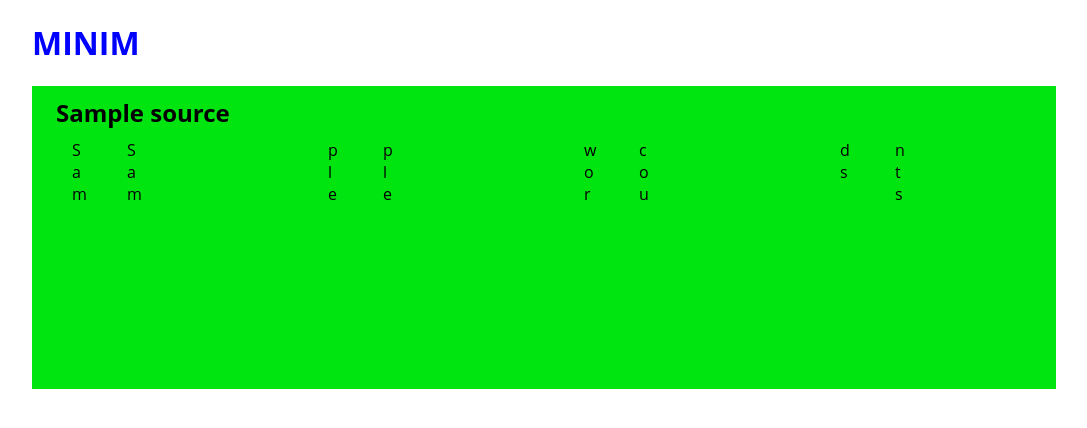
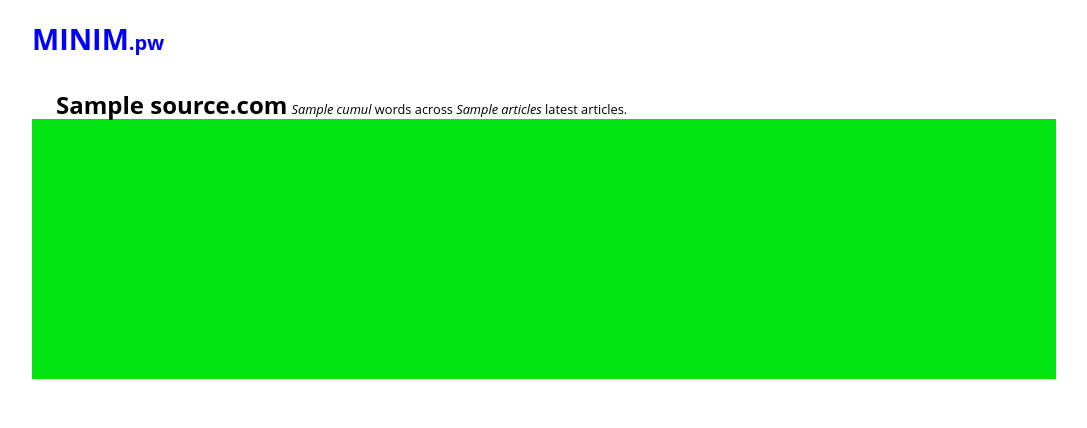
Before and after one commit to Jeddf/Minim, a Flask app: template templates/home.html in a window 1280 px wide. Shown: the top 428 px of the page, without its empty margins (96-1183 px from the left). Run offline with Flask 2, Linux system fonts and the light colour scheme; the template is opened without the code that fills it: most values are stand-ins (such as "Sample title", 1, 10 or a date in 2020).

Commit message:
Add overall data, shading for appearances, layout tweaks

```diff
--- a/Minim.py
+++ b/Minim.py
@@ -40,19 +40,21 @@ def crawl(offline=0):
                 return 'Already populated today.'
             else:
                 curs.execute("""
-                         INSERT into submits (source, date)
-                         VALUES(?, date('now')
-                     );""", ([t.source]))
-                for p in t.averages:
-                    x = 0
+                                INSERT into submits (source, cumul, articles, date)
+                                VALUES(?, ?, ?, date('now')
+                                );"""
+                            , (t.source, t.cumul, len(t.articles)))
+                for a in t.averages:
+                    x=0
                     for r in t.articles:
-                        if p in r:
-                             x += 1
+                        if a in r:
+                            if x < 8:
+                                x += 1
                     curs.execute("""
                              INSERT into wordage (word, count, appears, submitid)
                              VALUES(?, ?, ?, (SELECT id FROM submits
                              WHERE source=? AND date=date('now')))
-                             ;""", (p, t.averages[p], x, t.source))
+                             ;""", (a, t.averages[a], x, t.source))
     return 'Refreshed.'
 
 @app.route('/')
@@ -62,21 +64,23 @@ def home():
     with sqlite3.connect('counts.db') as db:
         curs = db.cursor()
         for site in sites:
-            logs[site]={}
-            curs = db.execute("""SELECT word
+            logs[site]=[]
+            curs = db.execute("""SELECT id, cumul, articles, date
+                               FROM submits
+                               WHERE id ==
+                               (SELECT MAX(id) from submits WHERE source=?)
+                               """, ([site]))
+            i = curs.fetchall()[0]
+            submit_id = i[0]
+            logs[site].append({'cumul':i[1], 'articles':i[2], 'date':i[3]})
+            curs = db.execute("""SELECT word, count, appears
                                FROM wordage
-                               WHERE submitid ==
-                               (SELECT MAX(id) from submits WHERE source=?)
+                               WHERE submitid == ?
                                ORDER BY count DESC
-                              """, ([sites[0]]))
-            logs[site]['words'] = curs.fetchall()
-            curs = db.execute("""SELECT count
-                                FROM wordage
-                                WHERE submitid ==
-                                (SELECT MAX(id) from submits WHERE source=?)
-                                ORDER BY count DESC
-                                """, ([sites[0]]))
-            logs[site]['counts'] = curs.fetchall()
+                              """, ([submit_id]))
+            g = curs.fetchall()
+            for i in g:
+                logs[site].append({'word':i[0], 'counted':i[1], 'appears':i[2]})
     return render_template('home.html', logs=logs, sites=sites)
 
 if __name__ == '__main__':
--- a/RSSFeed.py
+++ b/RSSFeed.py
@@ -43,6 +43,7 @@ class RSSobject(object):
                          else:
                               self.averages[t] = 1
                          self.articles[x][t] = 1
+               self.cumul = sum(self.averages.values())
 
 class ViceRSS(RSSobject):    # Vice Class tailored for vice.com/rss as of March 2014, returns 50 latest.
 
--- a/schema.sql
+++ b/schema.sql
@@ -1,6 +1,8 @@
 CREATE TABLE submits(
        id INTEGER PRIMARY KEY NOT NULL,
        source TEXT,
+       cumul NUMBER,
+       articles NUMBER,
        date TEXT
 );
 
--- a/static/style.css
+++ b/static/style.css
@@ -9,20 +9,24 @@ body {
   max-width:80%;
   margin:0 auto;
   display:block;
+  font-size:0.9em;
+}
+h1:after{
+content: ".pw";
+font-size: 0.7em;
 }
 #main {
   max-width:80%;
   margin:0 auto;
 }
-.words {
-  max-width:70%;
-  margin:0 auto;
+.word {
   float:left;
 }
-.counts {
-  max-width:30%;
-  margin:0 auto;
-  float:left;
+.count {
+  float:right;
+}
+ul div{
+  display:block;
 }
 .data {
   width: 100%;
@@ -37,7 +41,12 @@ body {
   margin: 0;
   padding-left: 1em;
   padding-top: 10px;
-  background-color: rgb(0, 229, 16);
+  margin-bottom: -4px;
+  display: inline-block;
+}
+.sitle p{
+    display: inline;
+    font-size:0.8em;
 }
 .list{
   height: 90%;
@@ -45,14 +54,45 @@ body {
   -webkit-column-count: 4;
   -moz-column-count: 4;
   column-count: 4;
-  column-gap: 0px;
-  -webkit-column-gap: 0px;
-  -moz-column-gap: 0px;
-  padding-top: 1%;
+  column-gap: 0;
+  -webkit-column-gap: 0;
+  -moz-column-gap: 0;
+  padding-top: 2%;
   padding-bottom: 1%;
 }
 #title-block:hover {
   color:black;
+}
+.record{
+  width:90%;
+  color:black;
+}
+.record:hover{
+  color:white;
+}
+.reg1{
+    background-color:#005c06;
+}
+.reg2{
+    background-color:#006f08;
+}
+.reg3{
+    background-color:#008309;
+}
+.reg4{
+    background-color:#00970b;
+}
+.reg5{
+    background-color:#00aa0c;
+}
+.reg6{
+    background-color:#00BE0D;
+}
+.reg7{
+    background-color:#000d10f;
+}
+.reg8{
+    background-color:#00e510;
 }
 .group:after{
   visibility:hidden;
--- a/templates/layout.html
+++ b/templates/layout.html
@@ -10,24 +10,22 @@
         <h1>MINIM</h1>
       </div>
     </div>
-    <div id='main' class = 'group'>
+    <div id='main'>
         {% for source in sites %}
         <div class='sitle'>
-	  <h2>{{source}}</h2>
+	  <h2>{{source}}.com</h2>  <p><i>{{logs[source][0]['cumul']}}</i> words across <i>{{logs[source][0]['articles']}}</i> latest articles.</p>
 	</div>
 	<div class='data'>
-	<div class='list'>
-          <ul class='words'>
-            {% for word in logs[source]['words'][0:2000] %}
-              <div>{{word[0]}}</div>
+	  <div class='list'>
+	    <ul>
+            {% for word in logs[source][1:2001] %}
+            <div class='record group reg{{word["appears"]}}'>
+	      <div class='word'>{{word['word']}}</div>
+	      <div class='count'>{{word['counted']}}</div>
+	    </div>
             {% endfor %}
-          </ul>
-          <ul class='counts'>
-            {% for count in logs[source]['counts'][0:2000] %}
-              <div>{{count[0]}}</div>
-            {% endfor %}
-          </ul>
-	</div>
+            </ul>
+	  </div>
 	</div>
         {% endfor %}
       </div>
```
